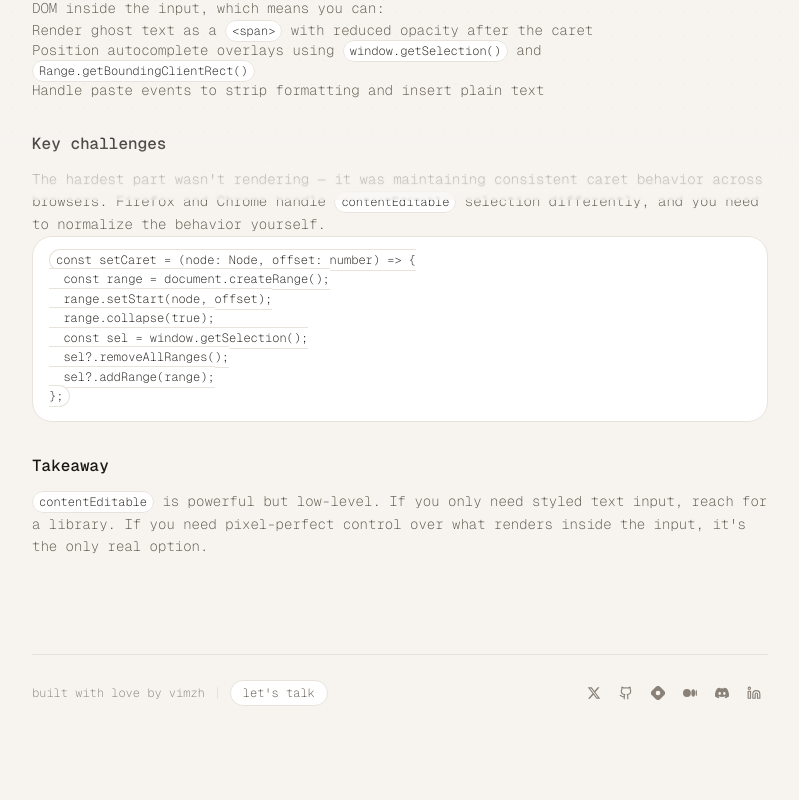
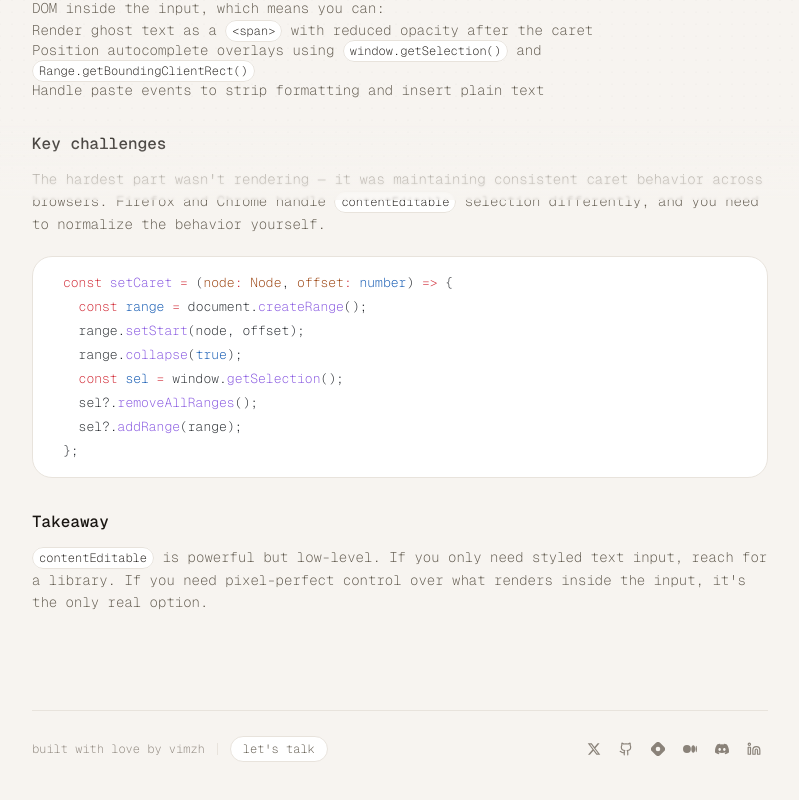
Before and after one commit to vimzh/vimzh.dev, a Next.js app: page /blog/building-a-contenteditable-from-scratch in a window 1280 px wide. Shown: the part 600-1400 px from the top of the page, without its empty margins (240-1039 px from the left). Built offline with nearby package versions, Linux system fonts and the light colour scheme; no server answers.

Commit message:
feat: add shiki syntax highlighting with dual theme support

```diff
--- a/package.json
+++ b/package.json
@@ -24,9 +24,11 @@
     "next-themes": "^0.4.6",
     "react": "19.2.4",
     "react-dom": "19.2.4",
+    "rehype-pretty-code": "^0.14.3",
     "remark-gfm": "^4.0.1",
     "resend": "^6.9.4",
     "shadcn": "^4.1.0",
+    "shiki": "^4.0.2",
     "tailwind-merge": "^3.5.0",
     "tw-animate-css": "^1.4.0",
     "zustand": "^5.0.12"
--- a/src/app/globals.css
+++ b/src/app/globals.css
@@ -3,6 +3,19 @@
 @import "shadcn/tailwind.css";
 
 @custom-variant dark (&:is(.dark *));
+
+/* Shiki dual theme support */
+html .shiki,
+html .shiki span {
+  color: var(--shiki-light);
+  background-color: var(--shiki-light-bg);
+}
+
+html.dark .shiki,
+html.dark .shiki span {
+  color: var(--shiki-dark);
+  background-color: var(--shiki-dark-bg);
+}
 
 /* ──────────────────────────────────────────────
    Design Tokens — Editorial Warmth
--- a/src/components/CodeBlock.tsx
+++ b/src/components/CodeBlock.tsx
@@ -1,38 +1,36 @@
-"use client";
+import { codeToHtml } from "shiki";
 
-import { Check, Copy } from "lucide-react";
-import { useCallback, useRef, useState } from "react";
+import { CopyButton } from "@/components/CopyButton";
 
-export const CodeBlock = ({
+export const CodeBlock = async ({
   children,
   ...props
 }: React.ComponentProps<"pre">) => {
-  const [copied, setCopied] = useState(false);
-  const preRef = useRef<HTMLPreElement>(null);
+  // Extract raw code and language from MDX's <pre><code> structure
+  const codeElement = children as React.ReactElement<{
+    children: string;
+    className?: string;
+  }>;
+  const code = (codeElement?.props?.children ?? "").toString().trimEnd();
+  const lang =
+    codeElement?.props?.className?.replace("language-", "") ?? "text";
 
-  const handleCopy = useCallback(() => {
-    const code = preRef.current?.querySelector("code")?.textContent ?? "";
-    navigator.clipboard.writeText(code);
-    setCopied(true);
-    setTimeout(() => setCopied(false), 2000);
-  }, []);
+  const html = await codeToHtml(code, {
+    lang,
+    themes: {
+      light: "github-light-default",
+      dark: "github-dark-default",
+    },
+    defaultColor: false,
+  });
 
   return (
-    <div className="group/code relative">
-      <pre
-        ref={preRef}
-        {...props}
-        className="overflow-x-auto rounded-lg border border-border-subtle bg-surface px-4 py-3.5 text-xs leading-relaxed font-mono"
-      >
-        {children}
-      </pre>
-      <button
-        onClick={handleCopy}
-        className="absolute right-2.5 top-2.5 flex h-7 w-7 items-center justify-center rounded-md border border-border-subtle bg-surface text-foreground-tertiary opacity-0 transition-all duration-150 hover:text-foreground hover:bg-muted group-hover/code:opacity-100"
-        aria-label="Copy code"
-      >
-        {copied ? <Check size={13} /> : <Copy size={13} />}
-      </button>
+    <div className="group/code relative my-5">
+      <div
+        className="overflow-x-auto rounded-lg border border-border-subtle bg-surface text-[13px] leading-6 font-mono [&_pre]:overflow-x-auto [&_pre]:px-4 [&_pre]:py-3.5 [&_pre]:bg-transparent! [&_code]:grid [&_.line]:border-l-2 [&_.line]:border-transparent [&_.line]:pl-3"
+        dangerouslySetInnerHTML={{ __html: html }}
+      />
+      <CopyButton code={code} />
     </div>
   );
 };
--- /dev/null
+++ b/src/components/CopyButton.tsx
@@ -0,0 +1,24 @@
+"use client";
+
+import { Check, Copy } from "lucide-react";
+import { useCallback, useState } from "react";
+
+export const CopyButton = ({ code }: { code: string }) => {
+  const [copied, setCopied] = useState(false);
+
+  const handleCopy = useCallback(() => {
+    navigator.clipboard.writeText(code);
+    setCopied(true);
+    setTimeout(() => setCopied(false), 2000);
+  }, [code]);
+
+  return (
+    <button
+      onClick={handleCopy}
+      className="absolute right-2.5 top-2.5 flex h-7 w-7 items-center justify-center rounded-md border border-border-subtle bg-surface text-foreground-tertiary opacity-0 transition-all duration-150 hover:text-foreground hover:bg-muted group-hover/code:opacity-100"
+      aria-label="Copy code"
+    >
+      {copied ? <Check size={13} /> : <Copy size={13} />}
+    </button>
+  );
+};
--- a/src/mdx-components.tsx
+++ b/src/mdx-components.tsx
@@ -5,20 +5,24 @@ import type { MDXComponents } from "mdx/types";
 export function useMDXComponents(): MDXComponents {
   return {
     pre: (props) => <CodeBlock {...props} />,
-    code: ({ children, ...props }) => {
-      // Inline code (not inside a pre block)
-      const isInline = typeof children === "string";
-      if (isInline) {
+    code: ({ children, className, ...props }) => {
+      // Code inside a pre (will be handled by CodeBlock)
+      if (className?.startsWith("language-")) {
         return (
-          <code
-            {...props}
-            className="rounded-md border border-border-subtle bg-surface px-1.5 py-0.5 text-xs font-mono text-foreground"
-          >
+          <code className={className} {...props}>
             {children}
           </code>
         );
       }
-      return <code {...props}>{children}</code>;
+      // Inline code
+      return (
+        <code
+          {...props}
+          className="rounded-md border border-border-subtle bg-surface px-1.5 py-0.5 text-xs font-mono text-foreground"
+        >
+          {children}
+        </code>
+      );
     },
   };
 }
```
Also changed, not shown: 1 other file (tests, documents, lock files or other folders).
